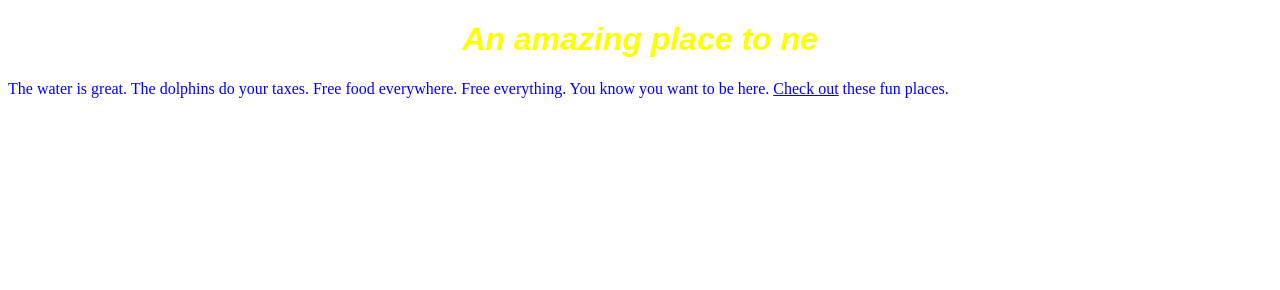
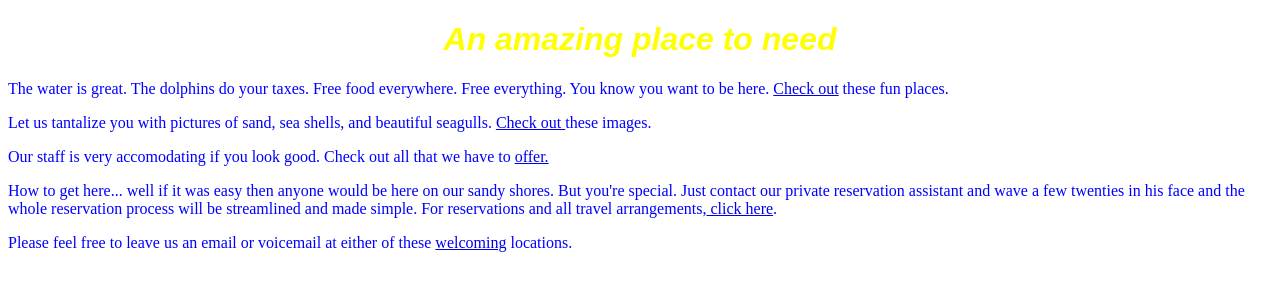
Before and after one commit to rifley/island-resort, a plain HTML site: page index.html in a window 1280 px wide. Drawn offline with Linux system fonts and the light colour scheme.

Commit message:
Added links to appropriate pages

```diff
--- a/index.html
+++ b/index.html
@@ -5,11 +5,22 @@
     <title>Island Resort</title>
   </head>
   <body>
-    <h1>An amazing place to ne</h1>
-    <p>The water is great. The dolphins do your taxes. Free food everywhere. Free everything. You know you want to be here.
+    <h1>An amazing place to need</h1>
+    <p>
+    The water is great. The dolphins do your taxes. Free food everywhere. Free everything. You know you want to be here.
     <a href="html/activites.html"> Check out</a> these fun places.
-
-  </body>
+    </p>
+    <p>
+    Let us tantalize you with pictures of sand, sea shells, and beautiful seagulls. <a href="html/pictures.html">Check out </a>these images.
+    </p>
+    <p>Our staff is very accomodating if you look good. Check out all that we have to <a href="html/accommodations.html"> offer.</a>
+    </p>
+    <p>
+    How to get here... well if it was easy then anyone would be here on our sandy shores. But you're special. Just contact our private reservation assistant and wave a few twenties in his face and the whole reservation process will be streamlined and made simple. For reservations and all travel arrangements,<a href="html/travel-arrangements.html"> click here</a>.
+    </p>
+    <p>Please feel free to leave us an email or voicemail at either of these <a href="html/contact-information.html">welcoming</a> locations.
+    </p>
+    </body>
 
 
 
```
